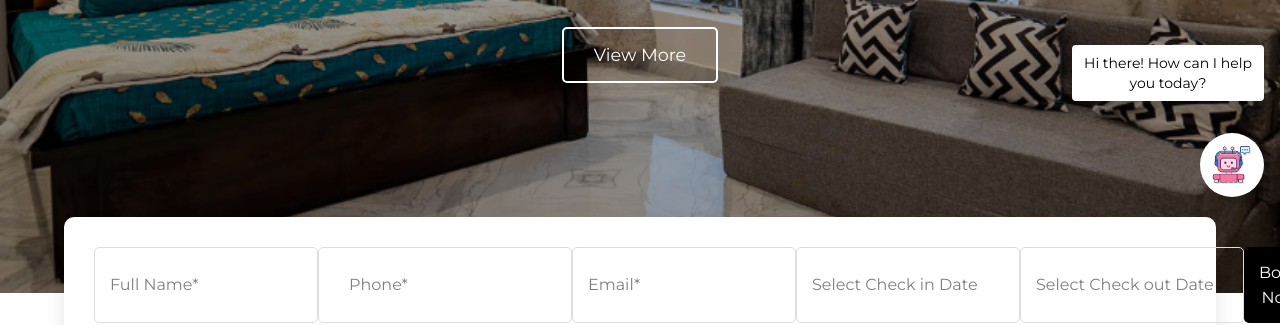
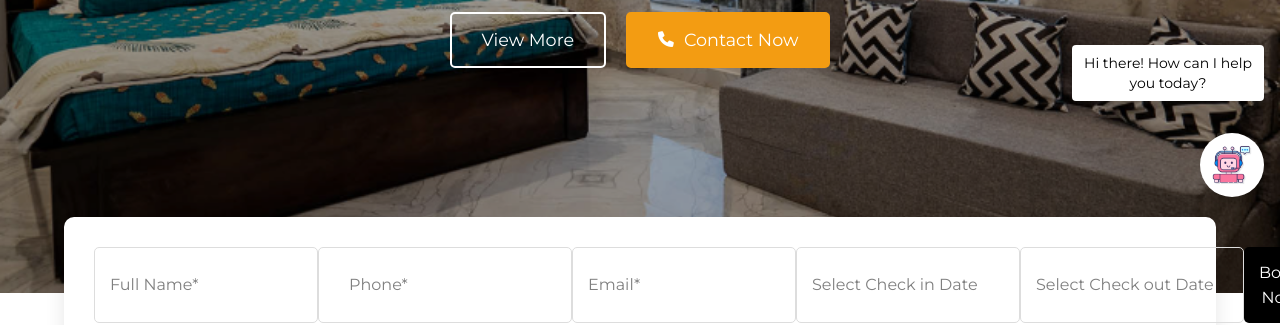
Before and after one commit to Senpai-489/pinewood, a plain HTML site: page index.html in a window 1280 px wide. Shown: the part 507-832 px from the top of the page. Drawn offline with nearby package versions, Linux system fonts and the light colour scheme.

Commit message:
Contact Now Btn Added

```diff
--- a/index.html
+++ b/index.html
@@ -26,7 +26,13 @@
         <div class="hero-content">
             <h1>PINEWOOD <br> Luxurious Farmhouse</h1>
             <p>Experience the Pinnacle of Luxury and Comfort with us</p>
-            <a href="https://pinewoodretreat.in" class="view-more-btn">View More</a>
+            <div class="button-group">
+                <a href="https://pinewoodretreat.in" class="view-more-btn">View More</a>
+                <a href="tel:9818467536" class="contact-now-btn">
+                    <i class="fas fa-phone"></i>
+                    Contact Now
+                </a>
+            </div>
 
             <form class="booking-form text-black">
                 <input type="text" name="name" placeholder="Full Name*" required>
--- a/styles.css
+++ b/styles.css
@@ -484,6 +484,35 @@ a {
     margin-top: 10px;
 }
 
+/* Button Group */
+.button-group {
+    display: flex;
+    gap: 20px;
+    margin-bottom: 30px;
+}
+
+.contact-now-btn {
+    background-color: #f39c12;
+    border: 2px solid #f39c12;
+    color: #fff;
+    padding: 12px 30px;
+    border-radius: 5px;
+    font-size: 1.1em;
+    transition: background-color 0.3s ease, color 0.3s ease;
+    display: flex;
+    align-items: center;
+    gap: 10px;
+}
+
+.contact-now-btn:hover {
+    background-color: #e67e22;
+    border-color: #e67e22;
+}
+
+.contact-now-btn i {
+    font-size: 0.9em;
+}
+
 /* Responsive Design */
 @media (max-width: 1024px) {
     .booking-form {
```
